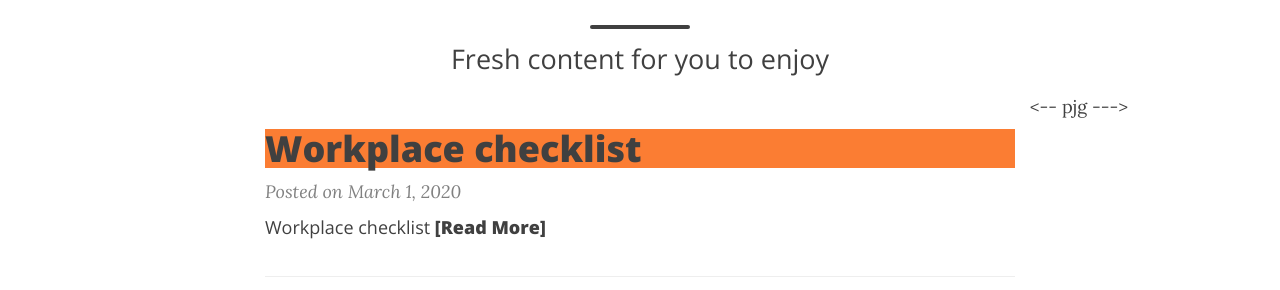
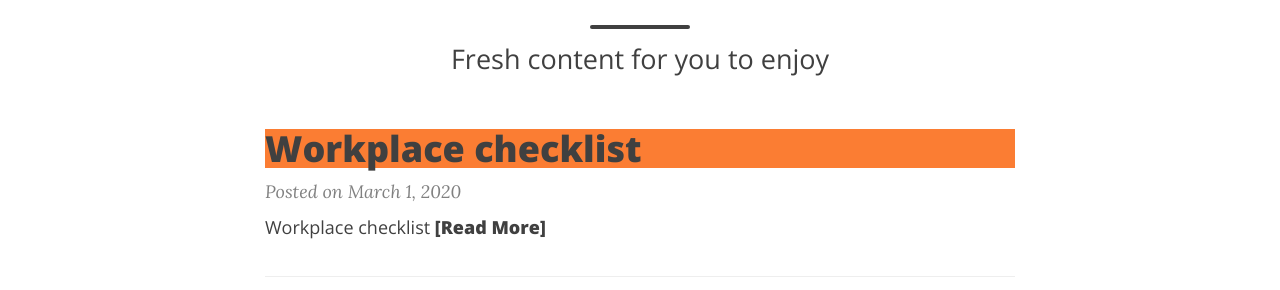
Before and after one commit to pgum/pgum.github.io, a Jekyll site: the page built from index.html, in a window 1280 px wide and 1400 px high. Shown: the part 208-498 px from the top of the window. Built offline with Jekyll 4.4.1, drawn with Linux system fonts in a browser that asks for light colours; nearby versions of some CDN libraries; the list of posts is cut into pages by our own code.

Commit message:
Update page.html

```diff
--- a/_layouts/page.html
+++ b/_layouts/page.html
@@ -6,11 +6,11 @@ layout: base
 
 <div class="container" role="main">
   <div class="row">
-<-- pjg --->
+<!-- pjg --->
     <div class="col-lg-8 col-lg-offset-2 col-md-10 col-md-offset-1">
     {{ content | replace: '<li>[o]', '<li class="box task-list-item"><input type="checkbox" class="task-list-item-checkbox" disabled="disabled">'
                | replace: '<li>[x]', '<li class="box_done task-list-item"><input type="checkbox" class="task-list-item-checkbox" value="on" checked="checked" disabled="disabled">' }}
-<-- pjg --->
+<!-- pjg --->
     </div>
   </div>
 </div>
```
